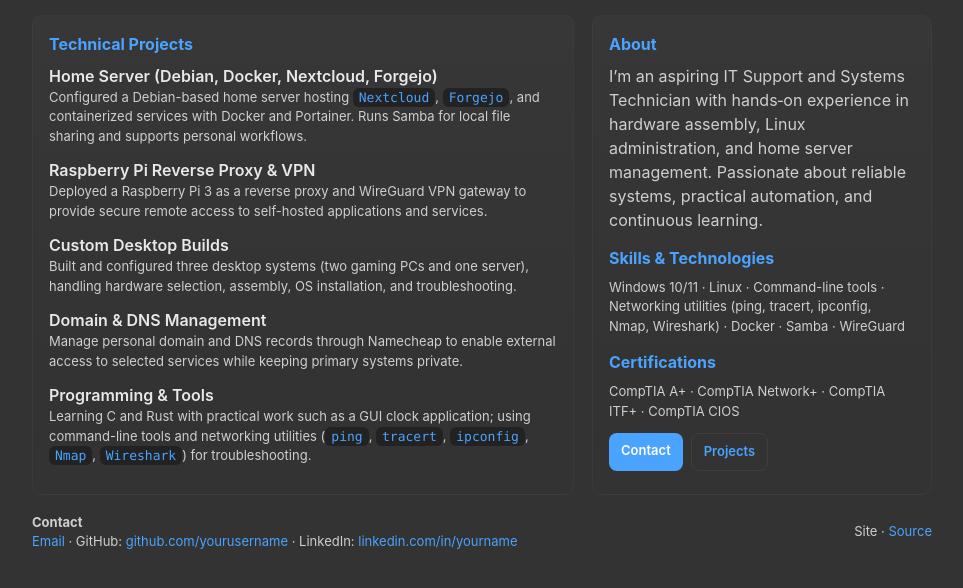
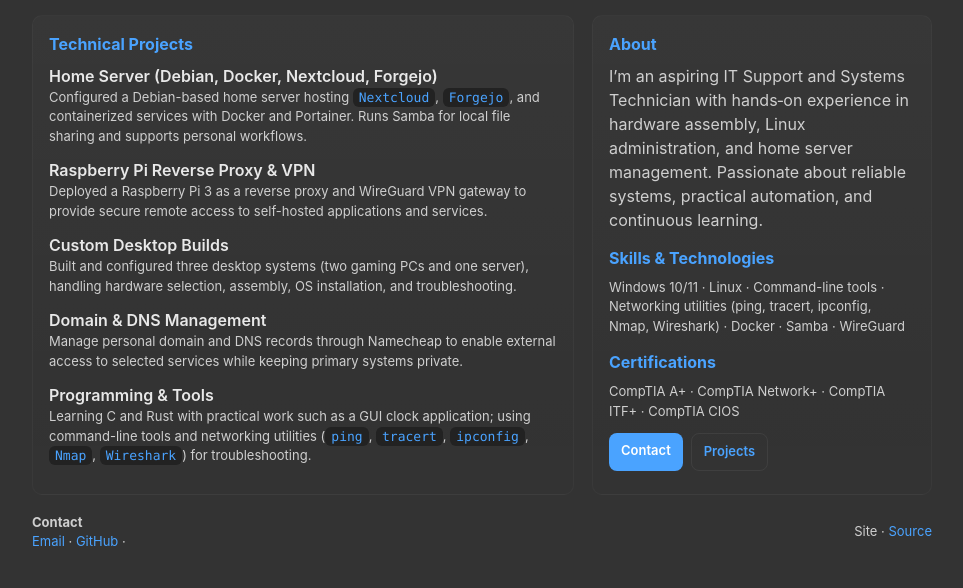
Before and after one commit to HzCris/HzCris.github.io, a plain HTML site: page index.html in a window 1280 px wide. Shown: the part 88-676 px from the top of the page, without its empty margins (158-1121 px from the left). Drawn offline with Linux system fonts and the light colour scheme.

Commit message:
Update index.html

```diff
--- a/index.html
+++ b/index.html
@@ -122,7 +122,7 @@
     <footer>
       <div id="contact">
         <strong>Contact</strong>
-        <div class="small"><a href="mailto:cbcurry94@gmail.com">Email</a> · GitHub: <a href="https://github.com/HzCris" target="Github" rel="noopener">github.com/yourusername</a> · LinkedIn: <a href="https://linkedin.com/in/yourname" target="_blank" rel="noopener">linkedin.com/in/yourname</a></div>
+        <div class="small"><a href="mailto:cbcurry94@gmail.com">Email</a> · <a href="https://github.com/HzCris" target="_blank" rel="noopener">GitHub</a> ·</div>
       </div>
       <div class="small">Site · <a href="https://hzcris.github.io/" target="_blank" rel="noopener">Source</a></div>
     </footer>
```
